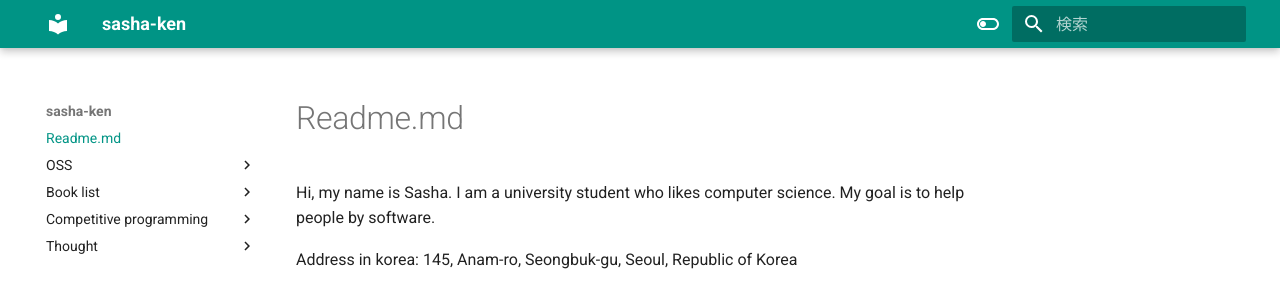
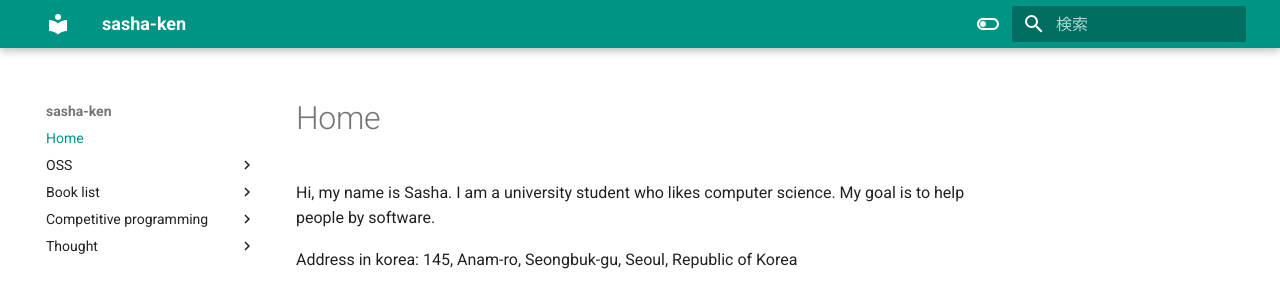
Before and after one commit to quinn-sasha/sasha-ken, an MkDocs documentation site: the page built from docs/index.md, in a window 1280 px wide. Shown: the top 292 px of the page. Built offline with MkDocs 1.6.1 and Material for MkDocs 9.7.7, drawn with Linux system fonts in a browser that asks for light colours.

Commit message:
Deleted heading on index.md

```diff
--- a/docs/index.md
+++ b/docs/index.md
@@ -1,5 +1,3 @@
-# Readme.md
-
 Hi, my name is Sasha.
 I am a university student who likes computer science.
 My goal is to help people by software.
```
